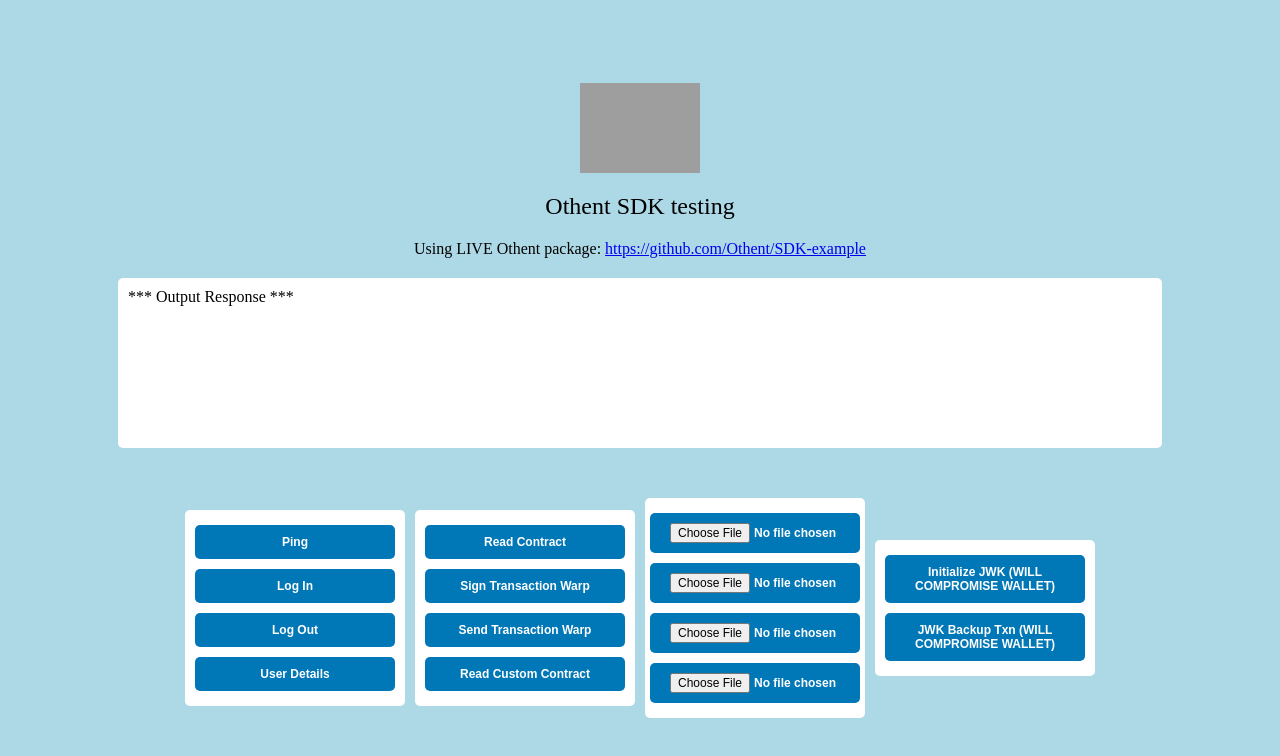
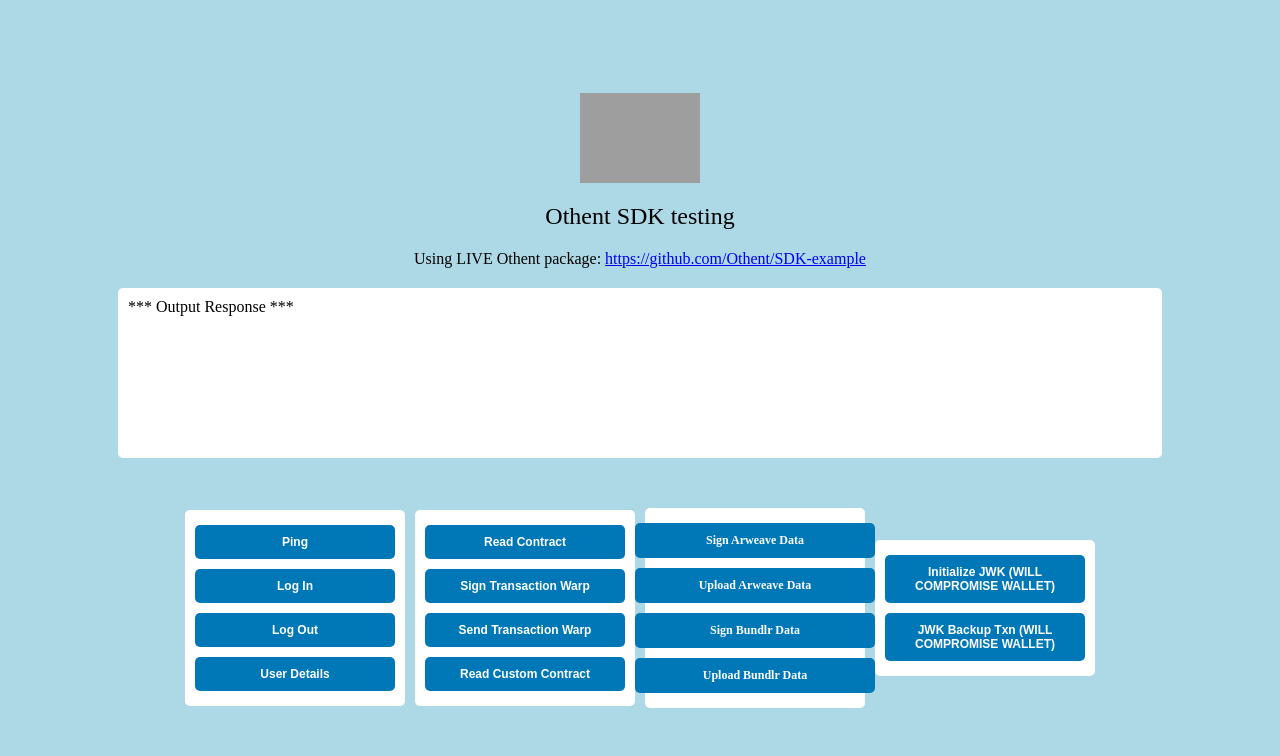
Before and after one commit to Othent/SDK-example, a React (Create React App) app: page / in a window 1280 px wide. Shown: the top 756 px of the page. Built offline with nearby package versions, Linux system fonts and the light colour scheme; grey boxes are pictures that could not be loaded.

Commit message:
feat: bundlr

```diff
--- a/package.json
+++ b/package.json
@@ -6,7 +6,6 @@
     "@testing-library/jest-dom": "^5.16.5",
     "@testing-library/react": "^13.4.0",
     "@testing-library/user-event": "^13.5.0",
-    "othent": "^1.0.40",
     "react": "^18.2.0",
     "react-dom": "^18.2.0",
     "react-scripts": "5.0.1",
--- a/src/App.css
+++ b/src/App.css
@@ -9,6 +9,9 @@
 }
 
 .button {
+  display: flex;
+  align-items: center;
+  justify-content: center;
   background-color: #0077b6;
   color: white;
   padding: 10px 20px;
@@ -97,3 +100,32 @@
   font-size: 1rem;
   margin-bottom: 20px;
 }
+
+.upload-data-div {
+  display: flex;
+  align-items: center;
+  justify-content: center;
+  background-color: #0077b6;
+  color: white;
+  padding: 10px 20px;
+  border: none;
+  border-radius: 5px;
+  font-size: 12px;
+  font-weight: bold;
+  cursor: pointer;
+  margin: 5px;
+
+}
+
+#file-input-sign-a {
+  display: none;
+}
+#file-input-upload-a {
+  display: none;
+}
+#file-input-sign-b {
+  display: none;
+}
+#file-input-upload-b {
+  display: none;
+}
--- a/src/App.js
+++ b/src/App.js
@@ -51,9 +51,11 @@ function App() {
         data: {
           toContractId: '2W9NoIJM1SuaFUaSOJsui_5lD_NvCHTjez5HKe2SjYU',
           toContractFunction: 'createPost',
-          txnData: { blog_entry_18: 'Hello World!'}
+          txnData: { post: 'Hello World!' }
         },
-        tags: [ {name: 'Test', value: 'Tag'} ]
+        tags: [
+          {name: 'Test', value: 'Tag'}
+        ]
       });
       const message = 'Sign transaction Warp button clicked: ' + JSON.stringify(response)
       setOutput(JSON.stringify(message));
@@ -73,9 +75,11 @@ function App() {
         data: {
           toContractId: '2W9NoIJM1SuaFUaSOJsui_5lD_NvCHTjez5HKe2SjYU',
           toContractFunction: 'createPost',
-          txnData: { blog_entry: 'Spoons!'}
+          txnData: { post: 'Hello World!' }
         },
-        tags: [ {name: 'Test', value: 'Tag'} ]
+        tags: [
+          {name: 'Test', value: 'Tag'}
+        ]
       });
 
       const response = await othent.sendTransactionWarp(signedTransaction);
@@ -96,7 +100,7 @@ function App() {
         othentFunction: 'uploadData',
         data: file,
         tags: [
-          {name: 'Test', value: 'Tag'},
+          {name: 'Content-Type', value: 'img/png'},
         ]
       });
       const message = 'Sign transaction Arweave button clicked: ' + JSON.stringify(response)
@@ -119,7 +123,9 @@ function App() {
       const signedTransaction = await othent.signTransactionArweave({
         othentFunction: 'uploadData',
         data: file,
-        tags: [ {name: 'Test', value: 'Tag'} ]
+        tags: [
+          {name: 'Content-Type', value: 'img/png'}
+        ]
       });
 
       const response = await othent.sendTransactionArweave(signedTransaction);
@@ -143,7 +149,7 @@ function App() {
         othentFunction: 'uploadData',
         data: file,
         tags: [
-          {name: 'Test', value: 'Tag'},
+          {name: 'Content-Type', value: 'img/png'},
         ]
       });
       const message = 'Sign transaction Bundlr button clicked: ' + JSON.stringify(response)
@@ -166,7 +172,9 @@ function App() {
       const signedTransaction = await othent.signTransactionBundlr({
         othentFunction: 'uploadData',
         data: file,
-        tags: [ {name: 'Test', value: 'Tag'} ]
+        tags: [
+          {name: 'Content-Type', value: 'img/png'}
+        ]
       });
 
       const response = await othent.sendTransactionBundlr(signedTransaction);
@@ -262,10 +270,27 @@ function App() {
         </div>
 
         <div className="buttons">
-          <input id="file-input" className='file-input' type="file" onChange={handleFileUploadSignArweave} />
-          <input id="file-input" className='file-input' type="file" onChange={handleFileUploadSendArweave} />
-          <input id="file-input" className='file-input' type="file" onChange={handleFileUploadSignBundlr} />
-          <input id="file-input" className='file-input' type="file" onChange={handleFileUploadSendBundlr} />
+
+          <label className='button' htmlFor="file-input-sign-a">
+            <span>Sign Arweave Data</span>
+          </label>
+          <input id="file-input-sign-a" type="file" onChange={handleFileUploadSignArweave} />
+
+          <label className='button' htmlFor="file-input-upload-a">
+            <span>Upload Arweave Data</span>
+          </label>
+          <input id="file-input-upload-a" type="file" onChange={handleFileUploadSendArweave} />
+
+          <label className='button' htmlFor="file-input-sign-b">
+            <span>Sign Bundlr Data</span>
+          </label>
+          <input id="file-input-sign-b" type="file" onChange={handleFileUploadSignBundlr} />
+
+          <label className='button' htmlFor="file-input-upload-b">
+            <span>Upload Bundlr Data</span>
+          </label>
+          <input id="file-input-upload-b" type="file" onChange={handleFileUploadSendBundlr} />
+
         </div>
 
         <div className="buttons">
```
Also changed, not shown: 1 other file (tests, documents, lock files or other folders).
